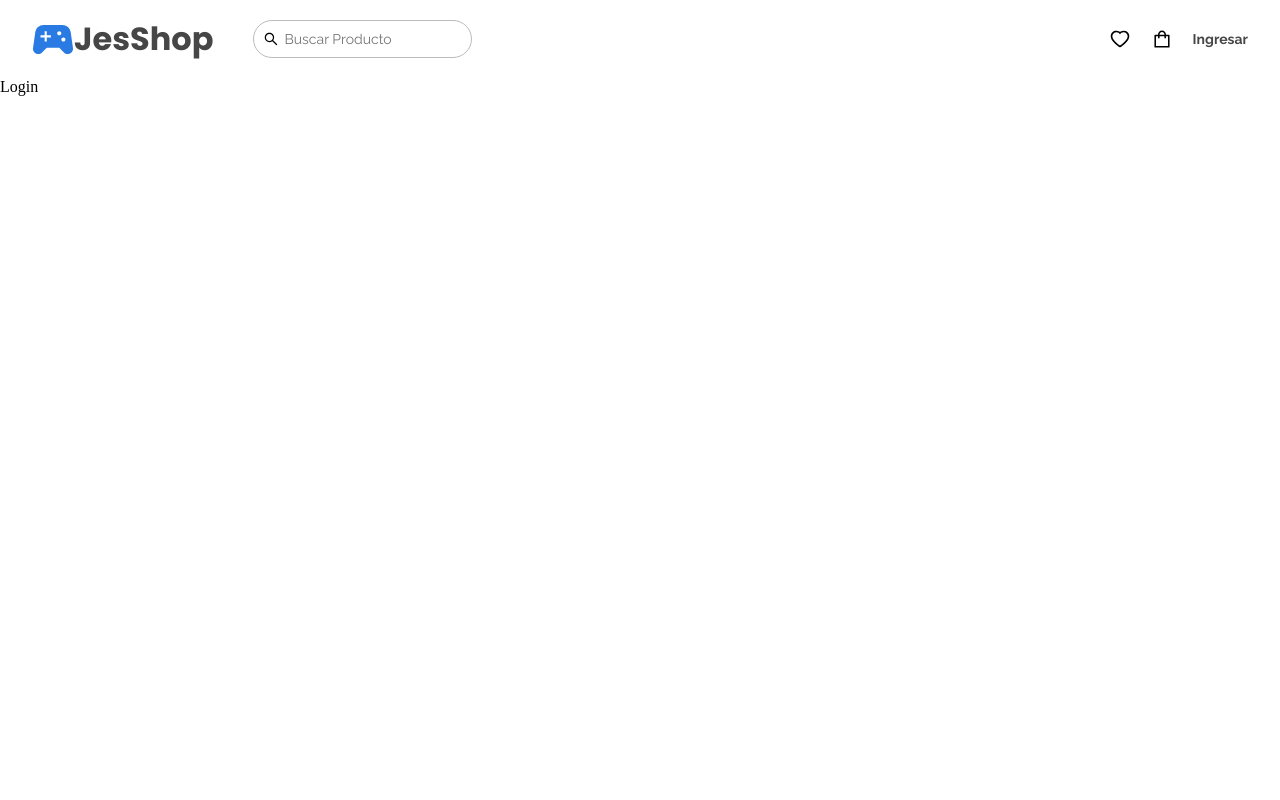
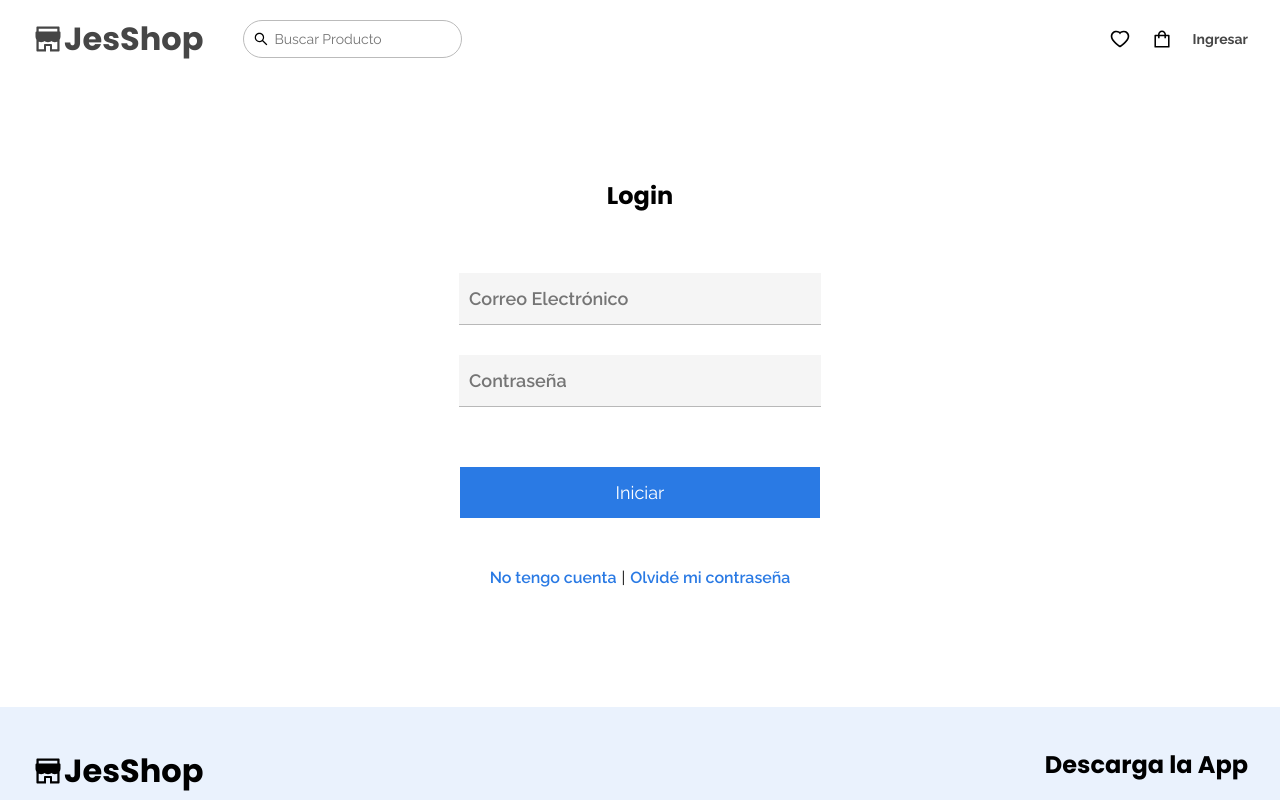
Before and after one commit to Jonathan-04/ecommerce-api, a React (Vite) app: page /login in a window 1280 px wide. Shown: the top 800 px of the page. Built offline with nearby package versions, Linux system fonts and the light colour scheme.

Commit message:
Realizado vista del Login

```diff
--- /dev/null
+++ b/src/components/PageTop.jsx
@@ -0,0 +1,14 @@
+import { useEffect } from "react";
+import { useLocation } from "react-router-dom";
+
+export default function GoToTop() {
+  const routePath = useLocation();
+  const onTop = () => {
+    window.scrollTo(0, 0);
+  };
+  useEffect(() => {
+    onTop();
+  }, [routePath]);
+
+  return null;
+}
--- a/src/components/footer/Footer.jsx
+++ b/src/components/footer/Footer.jsx
@@ -1,6 +1,6 @@
 import React from "react";
 import "./Footer.css";
-import Logo from "../icons/Logo";
+import { AiFillShop } from "react-icons/ai";
 import GooglePlay from "../../assets/img/googlestore.png";
 import IosStore from "../../assets/img/iosstore.png";
 
@@ -11,7 +11,7 @@ export default function Footer() {
         <div className="container-footer">
           <div className="text-footer">
             <h1>
-              <Logo />
+              <AiFillShop />
               JesShop
             </h1>
             <ul>
--- a/src/components/header/Header.jsx
+++ b/src/components/header/Header.jsx
@@ -1,7 +1,7 @@
 import React from "react";
 import { Link } from "react-router-dom";
 import "./Header.css";
-import Logo from "../icons/Logo";
+import { AiFillShop } from "react-icons/ai";
 import { AiOutlineShopping } from "react-icons/ai";
 import { AiOutlineHeart } from "react-icons/ai";
 import { AiOutlineSearch } from "react-icons/ai";
@@ -15,7 +15,7 @@ export default function Header() {
           <div className="logo-header">
             <Link to="/">
               <h1>
-                <Logo />
+                <AiFillShop />
                 JesShop
               </h1>
             </Link>
--- a/src/index.css
+++ b/src/index.css
@@ -13,6 +13,7 @@ font-family: 'Raleway', sans-serif;
     --color-blue: #2A7AE4;
     --color-blue-low: #EAF2FD;
     --color-font: #464646;
+    --color-white: #fff;
 }
 
 h1,h2,h3{
--- a/src/views/catalogue/Catalogue.jsx
+++ b/src/views/catalogue/Catalogue.jsx
@@ -1,6 +1,7 @@
 import React, { useEffect, useState } from "react";
 import { NavLink } from "react-router-dom";
 import "./Catalogue.css";
+import PageTop from "../../components/PageTop";
 import ItemProduct from "../../components/itemProduct/ItemProduct";
 import Footer from "../../components/footer/Footer";
 import Tacones from "../../assets/img/tacones.jpg";
@@ -79,6 +80,7 @@ export default function Catalogue() {
         </main>
       </section>
       <Footer />
+      <PageTop />
     </>
   );
 }
--- a/src/views/home/Home.jsx
+++ b/src/views/home/Home.jsx
@@ -1,6 +1,7 @@
-import React, { useState, useEffect } from "react";
+import React from "react";
 import { Link } from "react-router-dom";
 import "./Home.css";
+import PageTop from "../../components/PageTop";
 import Footer from "../../components/footer/Footer";
 import { AiOutlineArrowRight } from "react-icons/ai";
 import { AiFillInstagram } from "react-icons/ai";
@@ -74,7 +75,7 @@ export default function Home() {
         <section className="section-interes">
           <div className="title-section-product">
             <h2>Te puede Interesar</h2>
-            <Link>
+            <Link to="/catalogue">
               Ver mas <AiOutlineArrowRight />
             </Link>
           </div>
@@ -94,6 +95,7 @@ export default function Home() {
         </section>
       </main>
       <Footer />
+      <PageTop />
     </>
   );
 }
--- a/src/views/login/Login.css
+++ b/src/views/login/Login.css
@@ -0,0 +1,56 @@
+.container-login{
+    width: 95%;
+    margin: auto;
+    display: flex;
+    justify-content: center;
+    place-items: center;
+}
+
+.login{
+    width: 360px;
+    margin-top: 100px;
+    display: flex;
+    flex-direction: column;
+    place-items: center;
+}
+
+.login h1{
+    width: 100%;
+    text-align: center;
+    margin-bottom: 60px;
+}
+
+.login input{
+    width: 95%;
+    margin-bottom: 30px;
+    outline: none;
+    padding: 15px 10px;
+    border-style: none;
+    font-weight: 600;
+    background-color: rgb(245, 245, 245);
+    font-size: 18px;
+    border-bottom: 1px solid rgb(184, 184, 184);
+}
+
+.login button{
+    width: 100%;
+    padding: 15px 10px;
+    font-size: 18px;
+    margin-top: 30px;
+    background-color: var(--color-blue);
+    border-style: none;
+    color: var(--color-white);
+    cursor: pointer;
+}
+
+.login-options{
+    display: flex;
+    place-items: center;
+    margin-top: 50px;
+}
+
+.container-login li a{
+    margin: 5px;
+    color: var(--color-blue);
+    font-weight: 600;
+}
--- a/src/views/login/Login.jsx
+++ b/src/views/login/Login.jsx
@@ -1,6 +1,41 @@
 import React from "react";
 import "./Login.css";
+import PageTop from "../../components/PageTop";
+import Footer from "../../components/footer/Footer";
+import { Link } from "react-router-dom";
 
 export default function Login() {
-  return <div>Login</div>;
+  return (
+    <>
+      <section className="container-login">
+        <form className="login">
+          <h1>Login</h1>
+          <input
+            type="email"
+            name="email"
+            id="email"
+            placeholder="Correo Electrónico"
+          />
+          <input
+            type="password"
+            name="password"
+            id="password"
+            placeholder="Contraseña"
+          />
+          <button>Iniciar</button>
+          <ul className="login-options">
+            <li>
+              <Link>No tengo cuenta</Link>
+            </li>
+            <li>|</li>
+            <li>
+              <Link>Olvidé mi contraseña</Link>
+            </li>
+          </ul>
+        </form>
+      </section>
+      <Footer />
+      <PageTop />
+    </>
+  );
 }
--- a/src/views/product/Product.jsx
+++ b/src/views/product/Product.jsx
@@ -1,6 +1,7 @@
 import React, { useState, useEffect } from "react";
 import { NavLink, useParams } from "react-router-dom";
 import "./Product.css";
+import PageTop from "../../components/PageTop";
 import InterestProduct from "../../components/itemProduct/InterestProduct";
 import Footer from "../../components/footer/Footer";
 import { AiOutlineArrowRight } from "react-icons/ai";
@@ -73,6 +74,7 @@ export default function Product() {
         <InterestProduct min={0} max={4} />
       </section>
       <Footer />
+      <PageTop />
     </>
   );
 }
```
Also changed, not shown: 1 other file (tests, documents, lock files or other folders).
